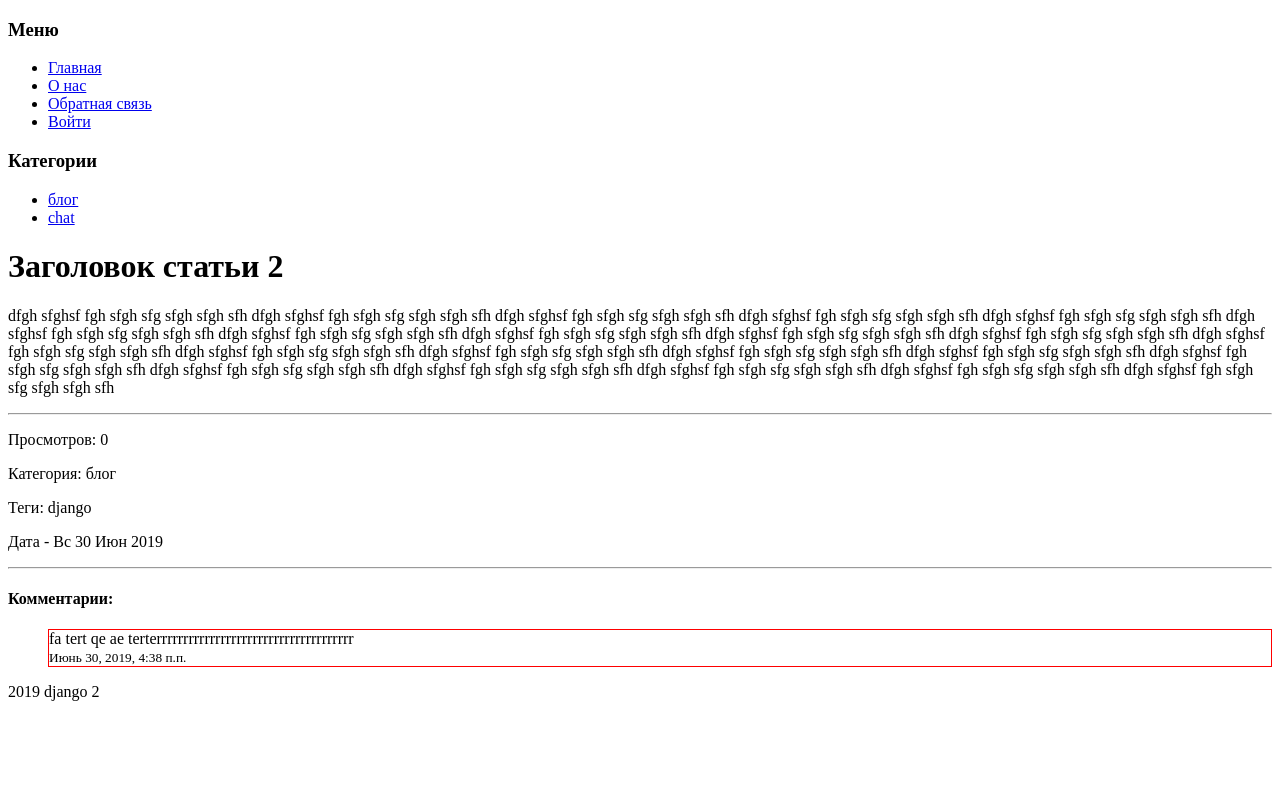
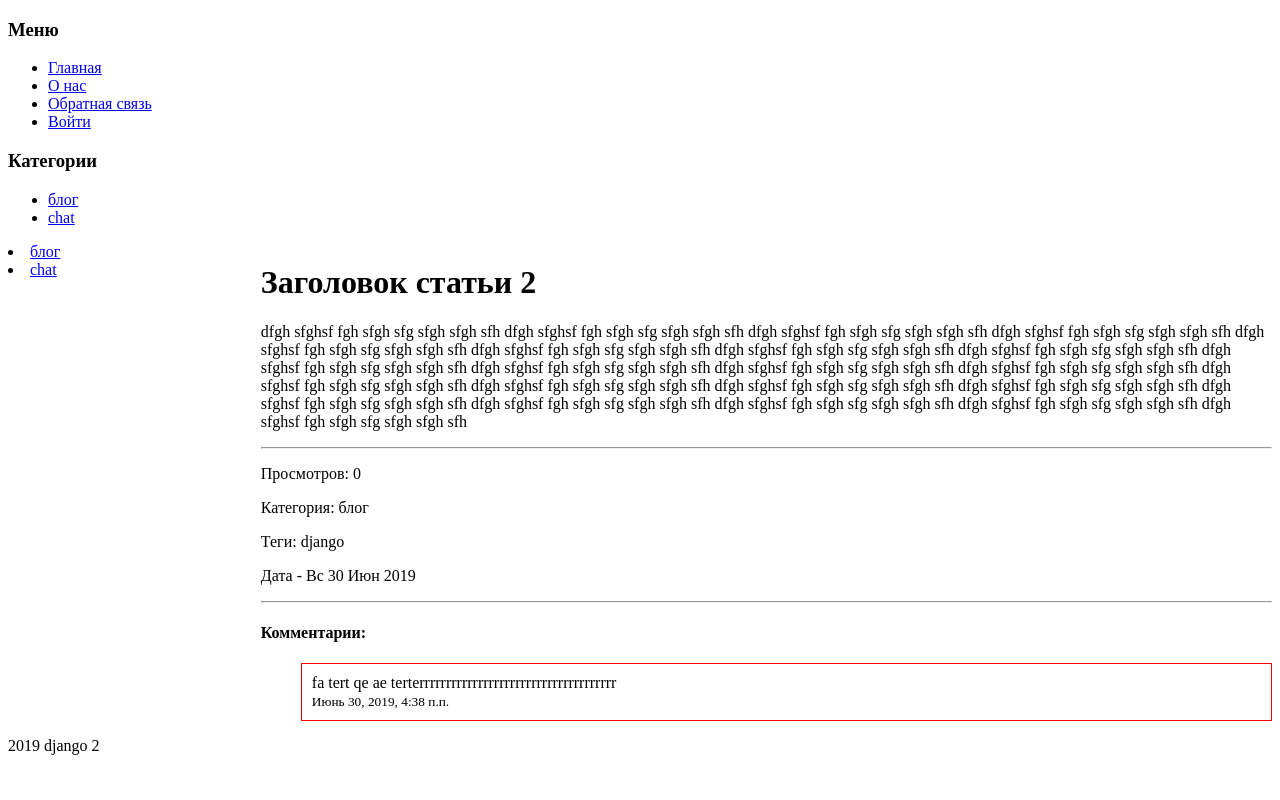
Before and after one commit to Namast/cms, a Django app: a page that uses templates/base.html in a window 1280 px wide. Run offline with Django 3.2, Linux system fonts and the light colour scheme; data comes from the database, SQL or seed files in the repository; parts of the project's set-up code (start-up, migrations or seed data) failed here and were passed over.

Commit message:
template, static, css

```diff
--- a/cms/settings.py
+++ b/cms/settings.py
@@ -147,6 +147,9 @@ SITE_ID = 1
 # https://docs.djangoproject.com/en/2.2/howto/static-files/
 
 STATIC_URL = '/static/'
+STATIC_DIR = os.path.join(BASE_DIR, 'static')
+STATICFILES_DIRS = [os.path.join(BASE_DIR, 'static')]
+# STATIC_ROOT = os.path.join(BASE_DIR, 'static')
 
 
 MY_INFO = 80
--- /dev/null
+++ b/static/css/style.css
@@ -0,0 +1,4 @@
+.main-blog{
+    display: grid;
+    grid-template-columns: 20% 80%;
+}
--- a/templates/base.html
+++ b/templates/base.html
@@ -1,7 +1,9 @@
 <!DOCTYPE html>
+{% load staticfiles %}
 <html lang="en">
 <head>
     <meta charset="UTF-8">
+    <link rel="stylesheet" href="{% static 'css/style.css' %}" type="text/css">
     <title>Title</title>
 </head>
 <body>
--- a/templates/blog/base.html
+++ b/templates/blog/base.html
@@ -1,5 +1,15 @@
 {% extends 'base.html' %}
 
 {% block content %}
-
+    <div class="main-blog">
+        <div class="sidebar">
+            {% block sidebar %}
+            {% include 'blog/sidebar.html' %}
+            {% endblock sidebar %}
+        </div>
+        <div class="content">
+            {% block post %}
+            {% endblock post %}
+        </div>
+    </div>
 {% endblock content %}
--- a/templates/blog/post-detail.html
+++ b/templates/blog/post-detail.html
@@ -1,7 +1,7 @@
 {% extends 'blog/base.html' %}
 {% load blog_tags %}
 
-{% block content %}
+{% block post %}
 {% category_list publish='False' %}
 <h1>{{post.title}}</h1>
 <h2>{{post.description}}</h2>
@@ -18,9 +18,9 @@
 <ul>
     {% for comment in comments %}
         {% if forloop.counter|comment_padding %}
-            <p style="padding-left: 50px;">
+            <p style="padding: 10px; border: 1px solid blue; margin-left: 50px;">
         {% else %}
-            <p style="border: 1px solid red;">
+            <p style="padding: 10px; border: 1px solid red;">
         {% endif %}
             {{ comment.text }}<br/>
             <small>{{ comment.created }}</small>
@@ -29,4 +29,4 @@
 </ul>
 
 
-{% endblock content %}
+{% endblock post %}
--- a/templates/blog/post-list.html
+++ b/templates/blog/post-list.html
@@ -1,9 +1,7 @@
 {% extends 'blog/base.html' %}
-{% load blog_tags %}
 
-{% block content %}
-    {% category_list %}
+{% block post %}
     {% for post in post_list %}
         <h2><a href="{{ post.get_absolute_url }}">{{ post.title }}</a></h2>
     {% endfor %}
-{% endblock content %}
+{% endblock post %}
--- /dev/null
+++ b/templates/blog/sidebar.html
@@ -0,0 +1,3 @@
+{% load blog_tags %}
+
+{% category_list %}
```
